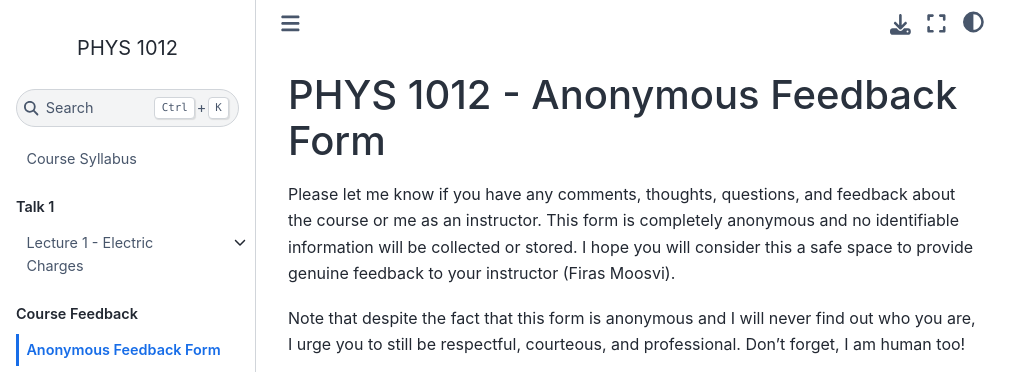
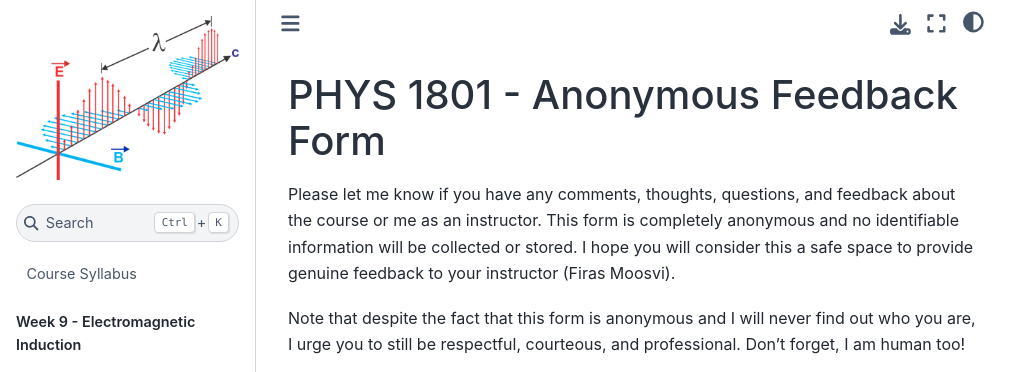
Before and after one commit to org-firasm/york_physics, a Jupyter Book: the page built from about/feedback.md, in a window 1280 px wide and 1175 px high, cut to the strip 0-372 px from the top of the window. Shown: the whole strip, without its empty margins (0-1031 px from the left). Built offline with Jupyter Book 1.0.4 settings and Sphinx 7.4.7 and the Sphinx Book theme 1.1.4, drawn with Linux system fonts in a browser that asks for light colours; some of the changed text lies outside the part shown.

```diff
--- a/_config.yml
+++ b/_config.yml
@@ -1,27 +1,27 @@
 # Book settings
-title: PHYS 1012
+title: PHYS 1801
 author: Firas Moosvi
-logo: images/logo.png
+logo: images/emwaves.png
 copyright: ""
-exclude_patterns: ["LICENSE.md", "README.md","files/*"]
+exclude_patterns: ["LICENSE.md", "README.md"]
 
 latex:
   latex_documents:
     targetname: book.tex
 html:
-  navbar_number_sections : false
-  home_page_in_navbar : true
-  baseurl : "https://firas.moosvi.com/interviews/york_physics/"  # The base URL where your book will be hosted. Used for creating image previews and social links. e.g.: https://mypage.com/mybook/
+  navbar_number_sections: false
+  home_page_in_navbar: true
+  baseurl: "https://firas.moosvi.com/interviews/york_physics/" # The base URL where your book will be hosted. Used for creating image previews and social links. e.g.: https://mypage.com/mybook/
   comments:
     hypothesis: false
-  extra_footer : |
-      <div>
-      <a href="https://creativecommons.org/licenses/by-nc-sa/4.0/"><img src="https://licensebuttons.net/l/by-nc-sa/3.0/88x31.png"></a>
-          All content on this site (unless otherwise specified) is licensed under the <a href="https://creativecommons.org/licenses/by-nc-sa/4.0/">CC BY-NC-SA 4.0 license</a>
-      </div>
+  extra_footer: |
+    <div>
+    <a href="https://creativecommons.org/licenses/by-nc-sa/4.0/"><img src="https://licensebuttons.net/l/by-nc-sa/3.0/88x31.png"></a>
+        All content on this site (unless otherwise specified) is licensed under the <a href="https://creativecommons.org/licenses/by-nc-sa/4.0/">CC BY-NC-SA 4.0 license</a>
+    </div>
 
 launch_buttons:
-  thebe                  : false
+  thebe: false
 
 bibtex_bibfiles:
   - bibliography.bib
@@ -31,23 +31,23 @@ sphinx:
     - jupyterlite_sphinx
   config:
     html_show_copyright: false
-    html_extra_path: ['notebooks/talk1/imgs','notebooks/talk1/data','notebooks/talk2/imgs','notebooks/talk2/data']
+    html_extra_path: ["files","images"]
     myst_enable_extensions:
-    - amsmath
-    - colon_fence
-    - deflist
-    - dollarmath
-    - html_admonition
-    - html_image
-    - linkify
-    - replacements
-    - smartquotes
-    - substitution
+      - amsmath
+      - colon_fence
+      - deflist
+      - dollarmath
+      - html_admonition
+      - html_image
+      - linkify
+      - replacements
+      - smartquotes
+      - substitution
     myst_substitutions:
-      COURSE_CODE: "Physics 1012"
-      TITLE: "Physics II"
-      PREREQS: "MATH 1013, PHYS 1011 or a minimum grade of C in either PHYS 1411 or PHYS 1421."
-      COREQS: "None"
+      COURSE_CODE: "Physics 1801"
+      TITLE: "Electricity, Magnetism, and Optics for Engineers"
+      PREREQS: "PHYS 1800, MATH 1013"
+      COREQS: "MATH 1014 or MATH 1310 or MATH 1505"
       TERM: "2022 Winter Term 2"
       ROOM: "Online Via Zoom"
       MEETING_TIMES: "Monday, Wednesday, Friday from 10-11 AM"
--- a/_toc.yml
+++ b/_toc.yml
@@ -1,13 +1,11 @@
 format: jb-book
 root: about/syllabus
 parts:
-- caption: Talk 1
+- caption: Week 9 - Electromagnetic Induction
   chapters:
-  - file: class/week01/week01_summary
-    title: Lecture 1 - Electric Charges
-    sections:
-      - file: class/week01/videos
-      - file: class/week01/lecture
+  - file: class/week09/videos
+  - file: class/week09/readings
+  - file: class/week09/lecture
 
 - caption: Course Feedback
   chapters:
--- a/about/feedback.md
+++ b/about/feedback.md
@@ -1,4 +1,4 @@
-# PHYS 1012 - Anonymous Feedback Form
+# PHYS 1801 - Anonymous Feedback Form
 
 Please let me know if you have any comments, thoughts, questions, and feedback about the course or me as an instructor. This form is completely anonymous and no identifiable information will be collected or stored. I hope you will consider this a safe space to provide genuine feedback to your instructor (Firas Moosvi).
 
```
Also changed, not shown: about/syllabus.md (+4 -0 lines), class/week01/lecture.md (deleted, +0 -29 lines), class/week01/videos.md (deleted, +0 -139 lines), class/week09/lecture.md (added, +79 -0 lines), class/week09/readings.md (added, +13 -0 lines), class/week09/videos.md (added, +54 -0 lines), files/setlist.md (added, +37 -0 lines), class/week09/week09_summary.md (renamed from class/week01/week01_summary.md), images/emwaves.png (added), images/prairielearn1.png (added), images/prairielearn2.png (added), 3 other files.
